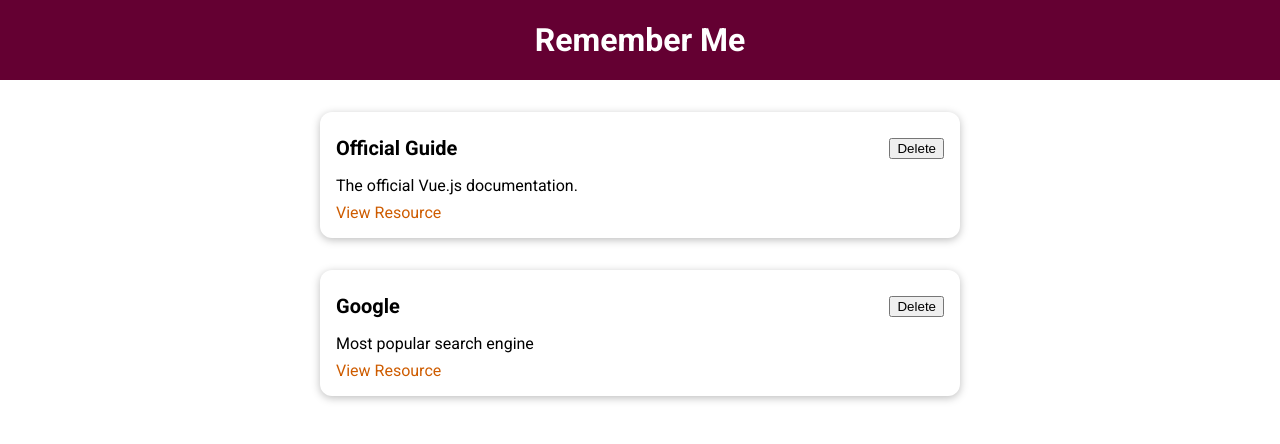
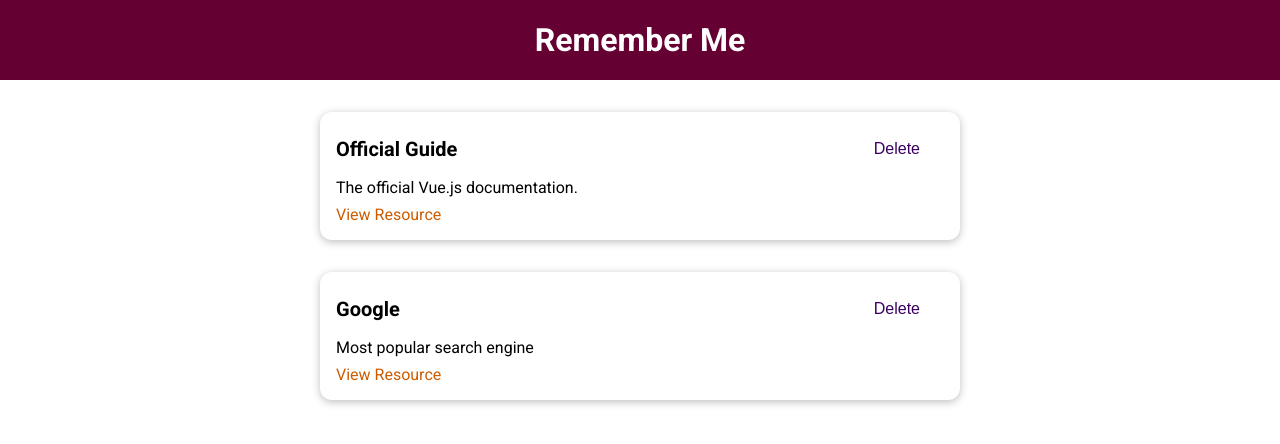
Before and after one commit to tosbaa/Learning-Resources, a Vue app: page / in a window 1280 px wide. Shown: the top 444 px of the page. Built offline with nearby package versions, Linux system fonts and the light colour scheme.

Commit message:
Changed button to base button

```diff
--- a/src/components/learning-resource/LearningResource.vue
+++ b/src/components/learning-resource/LearningResource.vue
@@ -3,7 +3,7 @@
     <base-card>
       <header>
         <h3>{{ title }}</h3>
-        <button>Delete</button>
+        <base-button mode="flat">Delete</base-button>
       </header>
       <p>{{ description }}</p>
       <nav>
```
